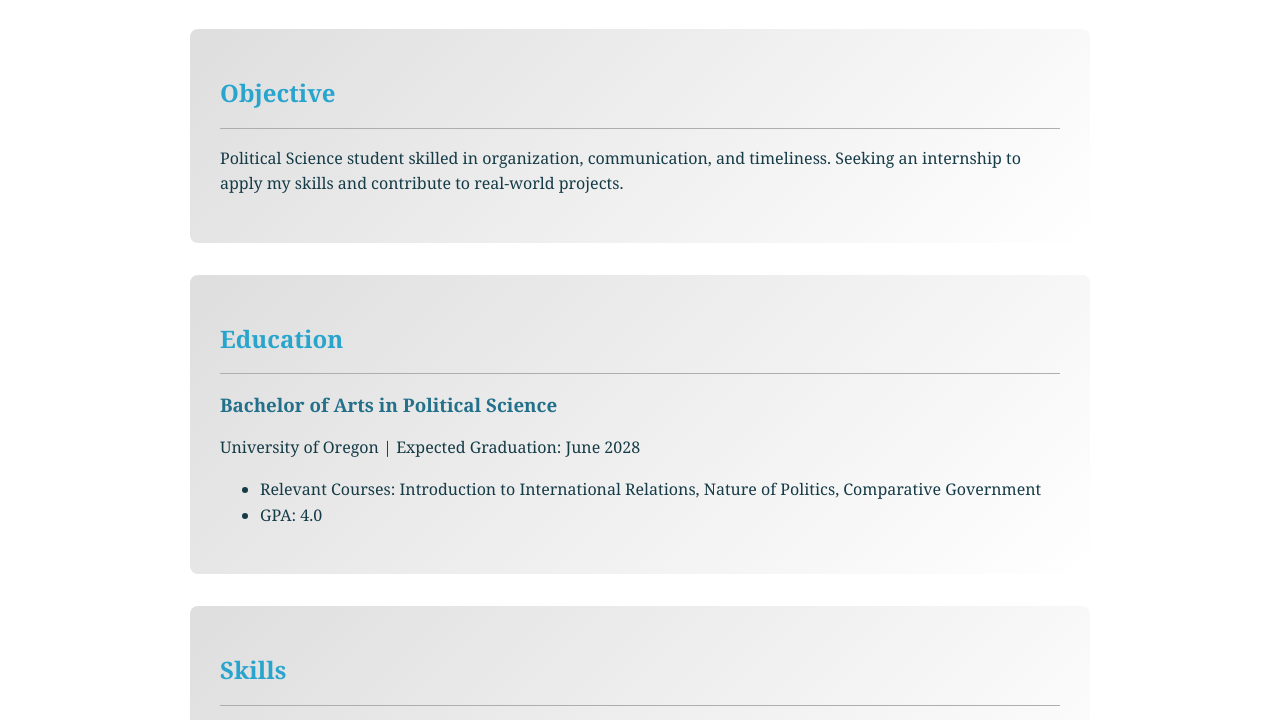
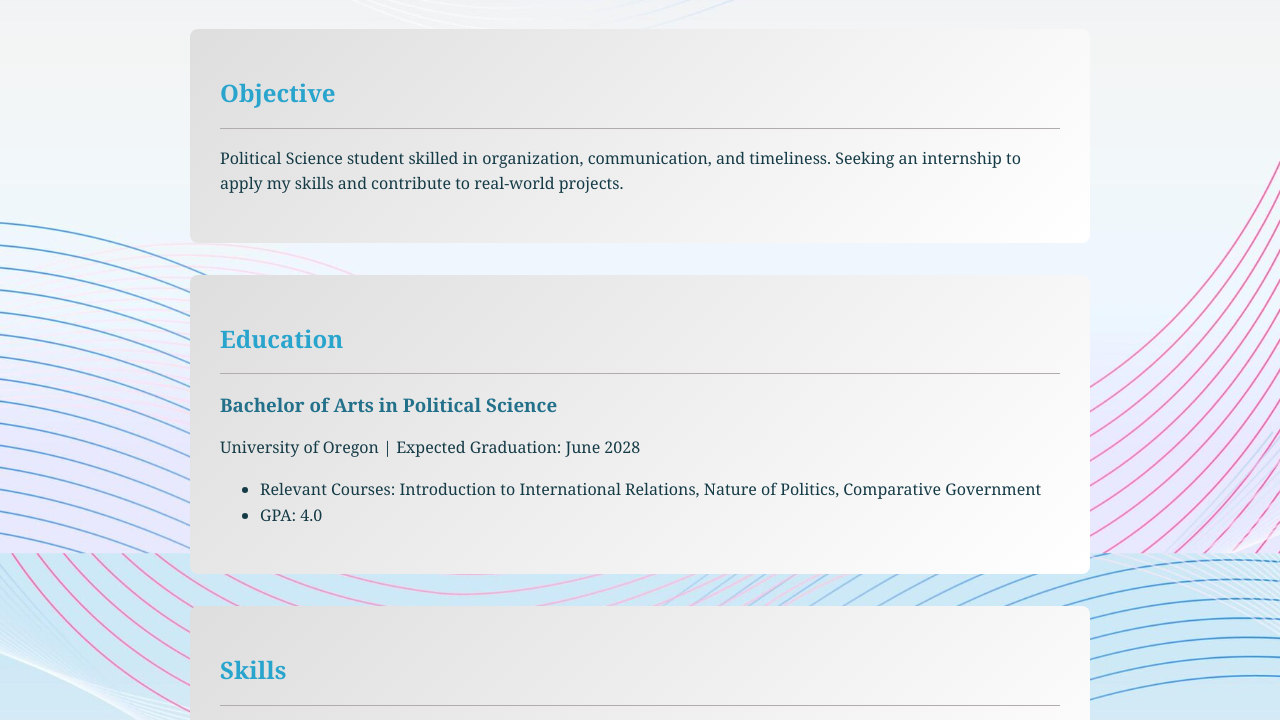
Before and after one commit to HadenMac/portfolio, a plain HTML site: page resume.html in a window 1280 px wide. Shown: the part 300-1020 px from the top of the page. Drawn offline with Linux system fonts and the light colour scheme.

Commit message:
Update resumestyles.css

```diff
--- a/styles/resumestyles.css
+++ b/styles/resumestyles.css
@@ -28,7 +28,7 @@ section {
 
 body {
     /*Background image and body style*/
-    background: url('/p4/media/background.jpg') center center fixed;
+    background: url('../media/background.jpg') center center fixed;
     background-size: cover;
     max-width: 900px;
     font-family: Georgia, Helvetica, sans-serif;
```
